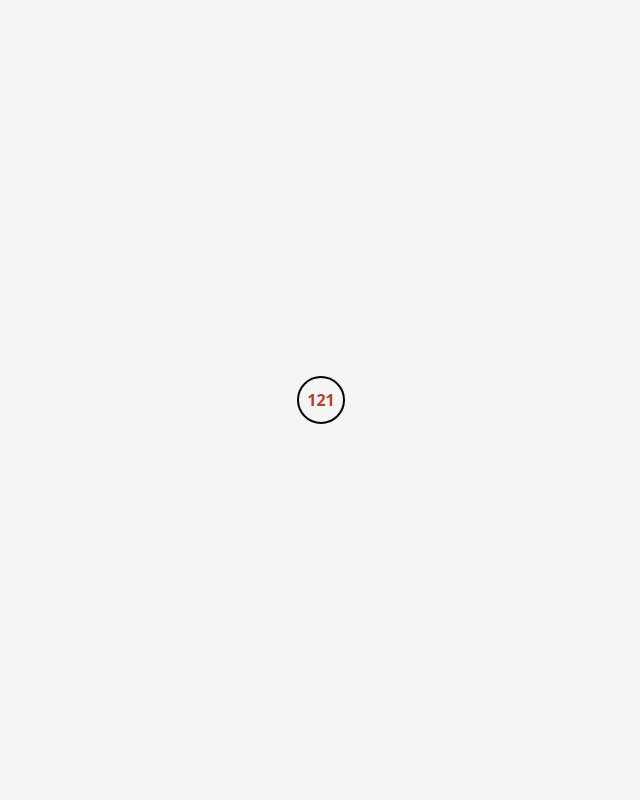
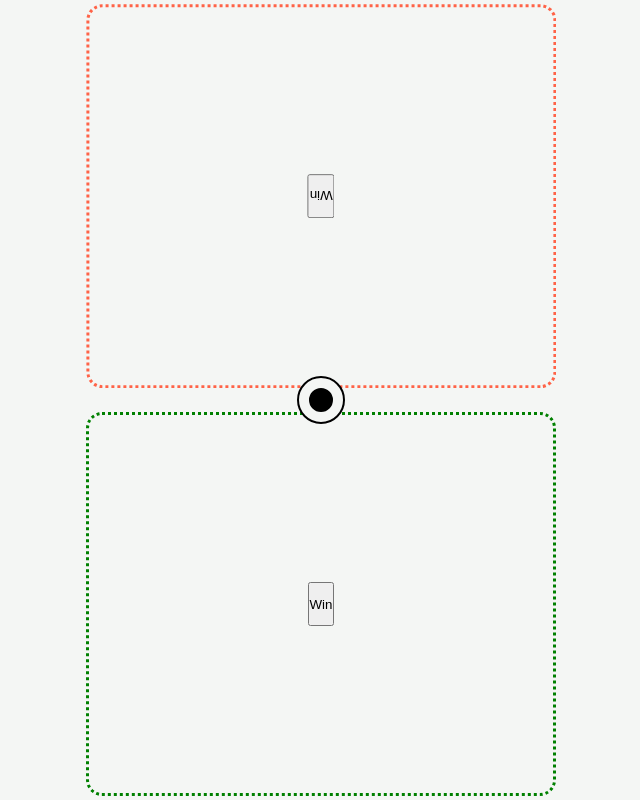
Before and after one commit to dylano/cribbage-scoring, a React (Vite) app: page / in a window 1280 px wide. Shown: the whole page, without its empty margins (319-959 px from the left). Built offline with nearby package versions, Linux system fonts and the light colour scheme.

Commit message:
win condition

```diff
--- a/package.json
+++ b/package.json
@@ -18,6 +18,7 @@
     "@types/react-dom": "^19.2.5",
     "@vitejs/plugin-react": "^6.1.1",
     "typescript": "~6.0.2",
+    "typescript-plugin-css-modules": "^5.2.0",
     "vite": "npm:@voidzero-dev/vite-plus-core@0.3.0",
     "vite-plus": "0.3.0"
   },
--- a/src/App.module.css
+++ b/src/App.module.css
@@ -1,6 +1,8 @@
 .app {
+  position: relative;
   display: grid;
-  grid-template-rows: 1fr 100px 1fr;
+  grid-template-rows: 1fr 1rem 1fr;
   min-height: 100svh;
   place-items: center;
+  gap: 0;
 }
--- a/src/App.tsx
+++ b/src/App.tsx
@@ -1,12 +1,16 @@
+import { useState } from "react";
 import styles from "./App.module.css";
-import WinningPeg from "./WinningPeg/index.tsx";
+import WinningPeg from "./WinningPeg/WinningPeg.tsx";
+import Player from "./Player/Player.tsx";
 
 export function App() {
+  const [winner, setWinner] = useState(0);
+
   return (
     <div className={styles.app}>
-      <div />
-      <WinningPeg />
-      <div />
+      <Player playerId={1} flipped triggerWin={setWinner} />
+      <WinningPeg winner={winner} />
+      <Player playerId={2} triggerWin={setWinner} />
     </div>
   );
 }
--- /dev/null
+++ b/src/Player/Player.module.css
@@ -0,0 +1,13 @@
+.player {
+  border: 3px dotted var(--player-color);
+  border-radius: 1rem;
+  height: 98%;
+  width: 98%;
+
+  display: grid;
+  place-items: center;
+}
+
+.flipped {
+  transform: rotate(0.5turn);
+}
--- /dev/null
+++ b/src/Player/Player.tsx
@@ -0,0 +1,25 @@
+import styles from "./Player.module.css";
+
+interface PlayerProps {
+  playerId: number;
+  flipped?: boolean;
+  triggerWin: Function;
+}
+
+export default function Player({ playerId, flipped, triggerWin }: PlayerProps) {
+  function handleWin() {
+    console.log(`Player ${playerId} wins!`);
+    triggerWin(playerId);
+  }
+
+  const classNames = [styles.player, flipped && styles.flipped].filter(Boolean).join(" ");
+
+  return (
+    <div
+      className={classNames}
+      style={{ "--player-color": `var(--color-player${playerId})` } as React.CSSProperties}
+    >
+      <button onClick={() => handleWin()}>Win</button>
+    </div>
+  );
+}
--- /dev/null
+++ b/src/WinningPeg/WinningPeg.module.css
@@ -0,0 +1,23 @@
+.peg {
+  font-size: 1rem;
+  font-weight: 700;
+  z-index: 2;
+
+  border: 2px solid black;
+  border-radius: 50%;
+  height: 3rem;
+  width: 3rem;
+
+  display: grid;
+  place-items: center;
+  background-color: var(--color-winner);
+
+  &::after {
+    content: "";
+    height: 1.5rem;
+    width: 1.5rem;
+    border: 3px solid black;
+    border-radius: 50%;
+    background-color: black;
+  }
+}
--- /dev/null
+++ b/src/WinningPeg/WinningPeg.tsx
@@ -0,0 +1,14 @@
+import { useRef } from "react";
+import styles from "./WinningPeg.module.css";
+
+interface WinnerProps {
+  winner: number;
+}
+
+export default function WinningPeg({ winner }: WinnerProps) {
+  const pegRef = useRef<HTMLDivElement>(null);
+
+  pegRef?.current?.style.setProperty("--color-winner", `var(--color-player${winner}`);
+
+  return <div className={styles.peg} ref={pegRef} />;
+}
--- a/src/WinningPeg/index.module.css
+++ /dev/null
@@ -1,13 +0,0 @@
-.peg {
-  color: var(--color-danger);
-  font-size: 1rem;
-  font-weight: 700;
-
-  border: 2px solid black;
-  border-radius: 50%;
-  height: 3rem;
-  width: 3rem;
-
-  display: grid;
-  place-items: center;
-}
--- a/src/WinningPeg/index.tsx
+++ /dev/null
@@ -1,5 +0,0 @@
-import styles from "./index.module.css";
-
-export default function WinningPeg() {
-  return <div className={styles.peg}>121</div>;
-}
--- a/src/styles/global.css
+++ b/src/styles/global.css
@@ -13,6 +13,10 @@
   --color-text: #16211b;
   --color-text-muted: #5a6b60;
   --color-text-invert: #f4f6f4;
+
+  --color-player1: tomato;
+  --color-player2: green;
+  --color-winner: var(--color-bg);
 
   /* Typography */
   --font-sans: system-ui, -apple-system, "Segoe UI", Roboto, sans-serif;
@@ -70,20 +74,9 @@ svg {
   max-width: 100%;
 }
 
-button,
-input,
-select,
-textarea {
-  font: inherit;
-  color: inherit;
-}
-
 button {
   cursor: pointer;
-  border: none;
-  background: none;
-  /* Remove iOS tap highlight; we style :active ourselves */
-  -webkit-tap-highlight-color: transparent;
+  /* Avoid the 300ms tap delay / double-tap zoom on touch devices */
   touch-action: manipulation;
 }
 
--- a/tsconfig.json
+++ b/tsconfig.json
@@ -7,6 +7,7 @@
     "types": ["vite/client"],
     "allowArbitraryExtensions": true,
     "skipLibCheck": true,
+    "plugins": [{ "name": "typescript-plugin-css-modules" }],
 
     /* Bundler mode */
     "moduleResolution": "bundler",
```
Also changed, not shown: 1 other file (tests, documents, lock files or other folders).
